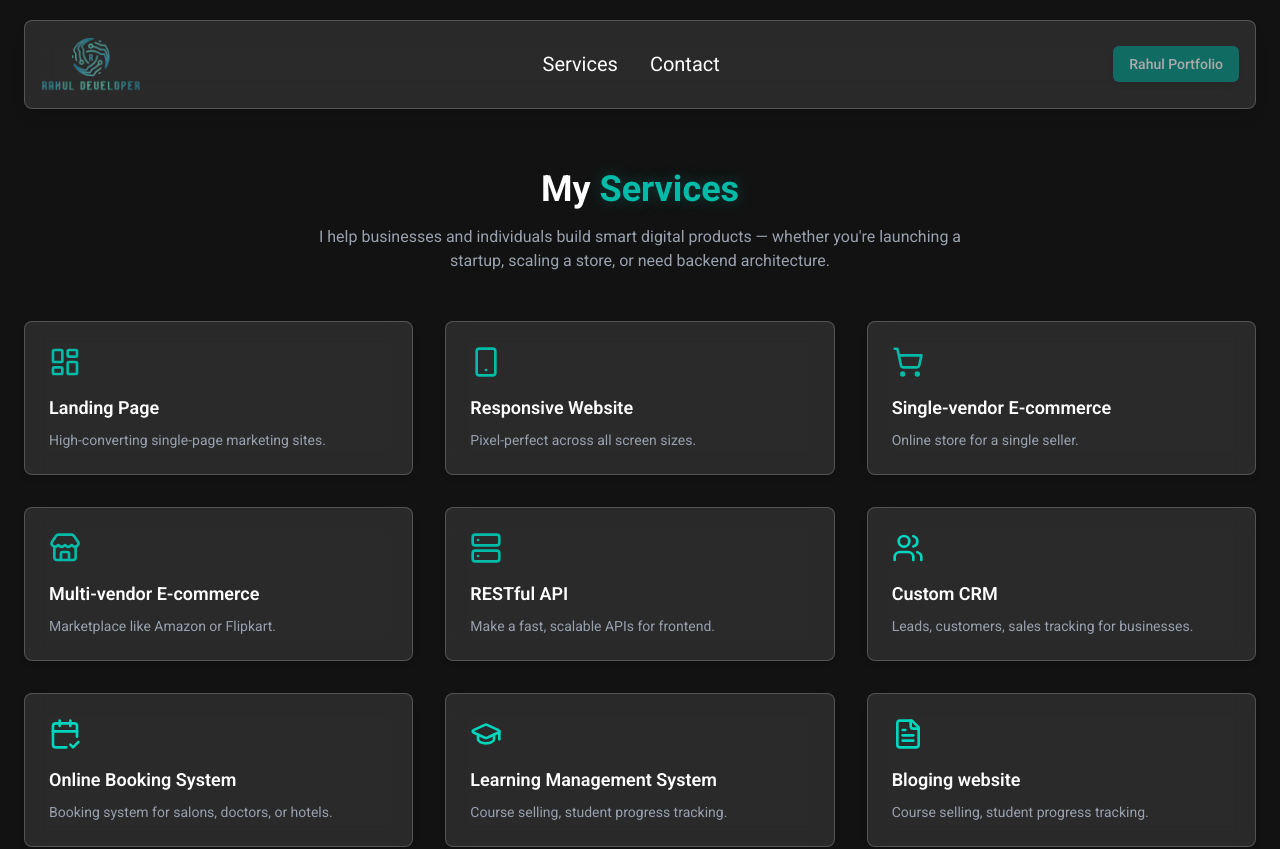
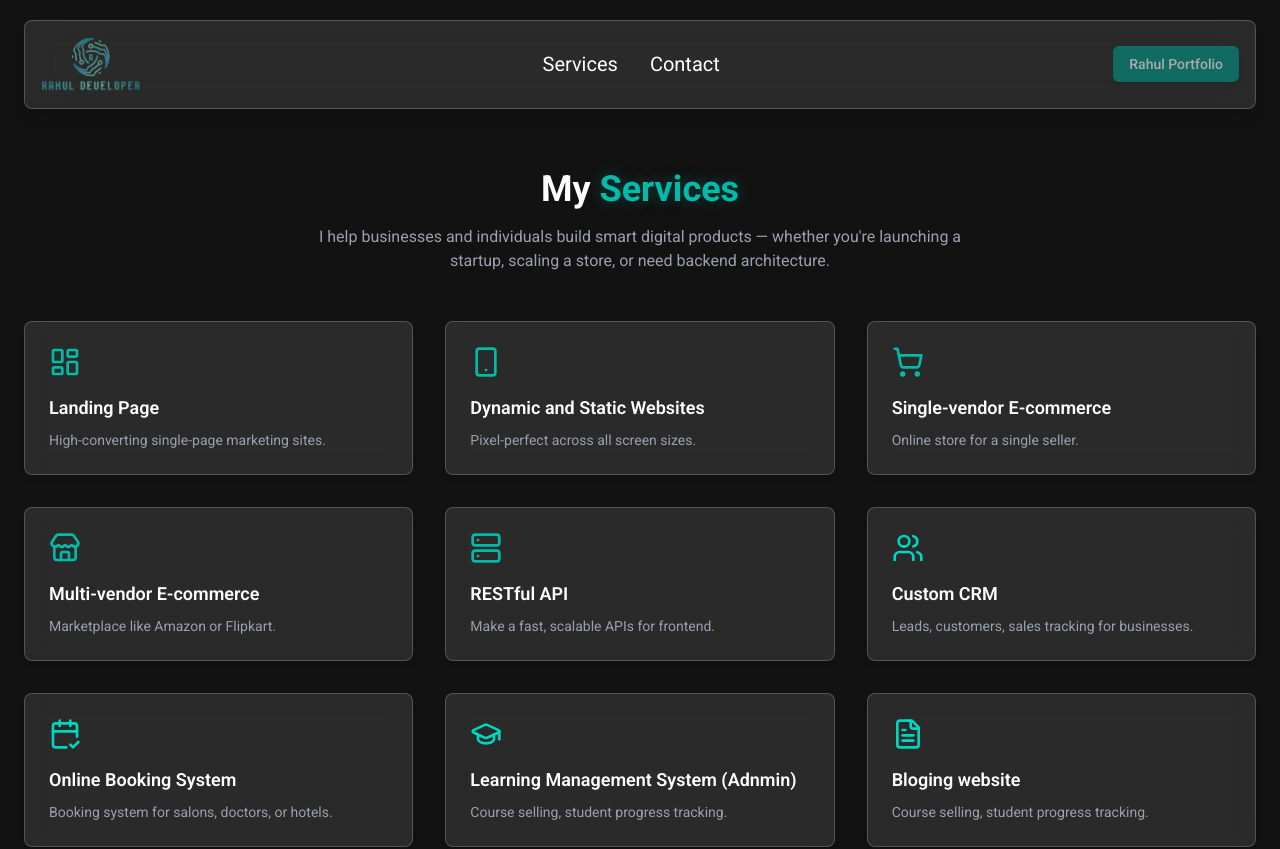
Before and after one commit to Rahul32-code/rahul_service, a React (Vite) app: page / in a window 1280 px wide. Shown: the top 849 px of the page. Built offline with nearby package versions, Linux system fonts and the light colour scheme.

Commit message:
service changes

```diff
--- a/src/pages/ServiceSection.jsx
+++ b/src/pages/ServiceSection.jsx
@@ -27,7 +27,7 @@ const featuredServices = [
     icon: <LayoutDashboard size={32} className="text-teal-500" />,
   },
   {
-    name: "Responsive Website",
+    name: "Dynamic and Static Websites",
     desc: "Pixel-perfect across all screen sizes.",
     icon: <Smartphone size={32} className="text-teal-500" />,
   },
@@ -57,7 +57,7 @@ const featuredServices = [
     icon: <CalendarCheck2 size={32} className="text-teal-400" />,
   },
   {
-    name: "Learning Management System",
+    name: "Learning Management System (Adnmin)",
     desc: "Course selling, student progress tracking.",
     icon: <GraduationCap size={32} className="text-teal-400" />,
   },
```
